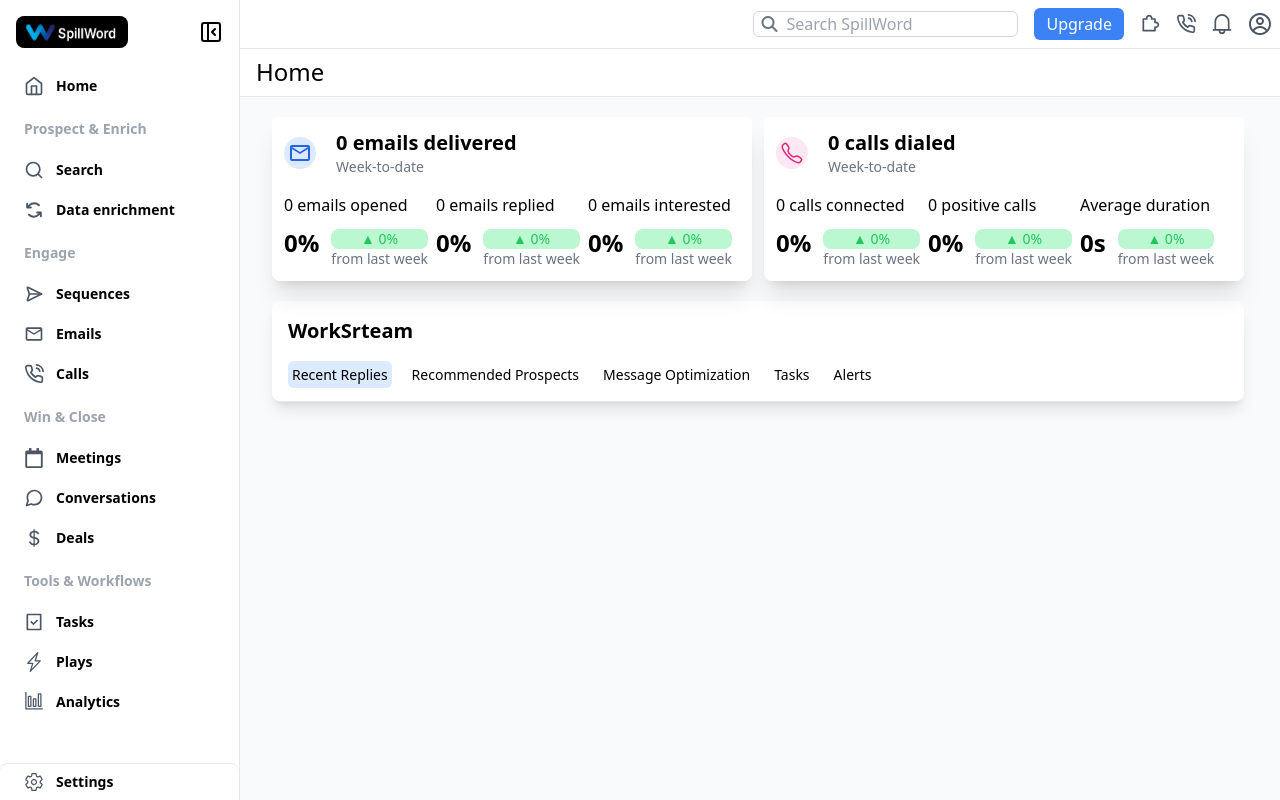
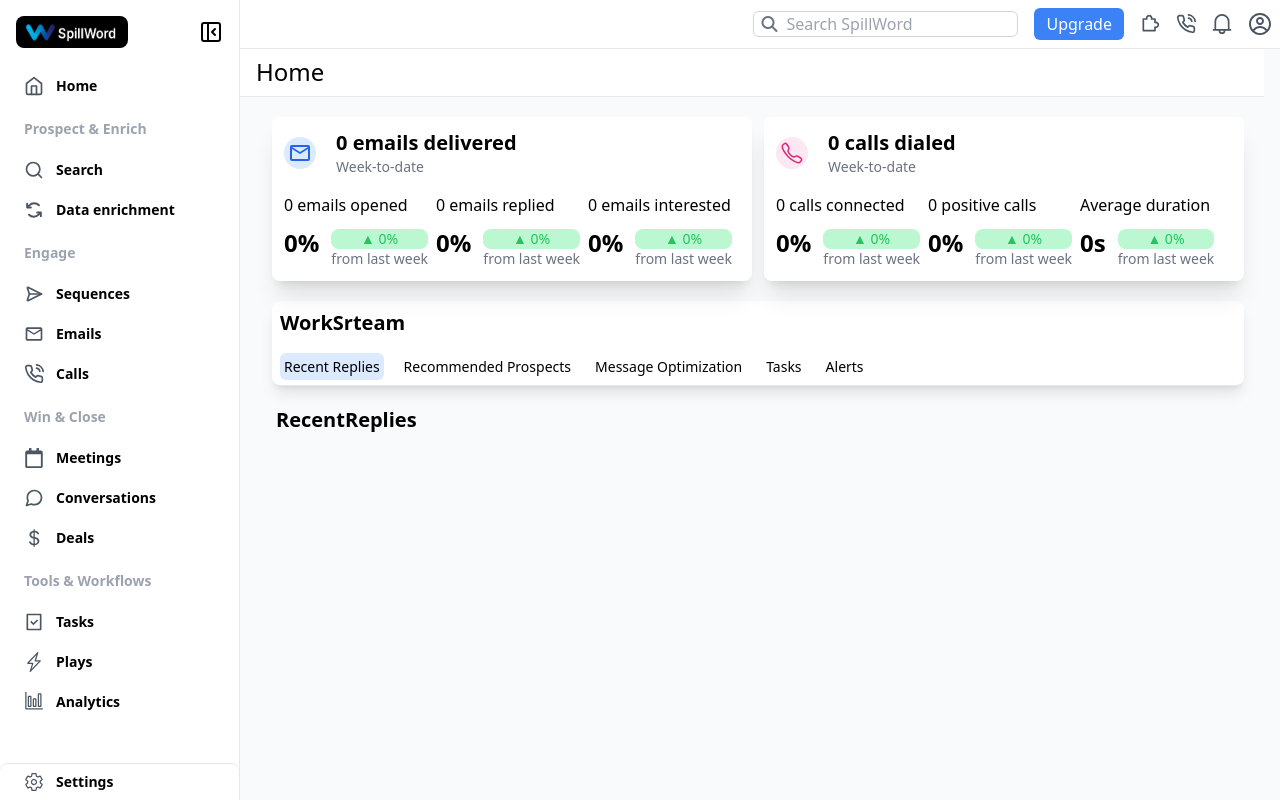
Before and after one commit to zainishfaq/Apollo, a React (Vite) app in the folder Frontend/: page /Home/RecentReplies in a window 1280 px wide. Built offline with nearby package versions, Linux system fonts and the light colour scheme.

Commit message:
Added Outlet Route in Home

```diff
--- a/Frontend/src/components/Home.jsx
+++ b/Frontend/src/components/Home.jsx
@@ -2,22 +2,23 @@ import React from "react";
 import { MdOutlineMailOutline } from "react-icons/md";
 import { IoCallOutline } from "react-icons/io5";
 import { useSidebarCollapseContext } from "../Context/SidebarCollapseContext";
-import { NavLink } from "react-router-dom"; // Import NavLink from react-router-dom
+import { NavLink, Outlet, useLocation } from "react-router-dom"; // Import NavLink from react-router-dom
 
 function Home() {
   const { isCollapsed } = useSidebarCollapseContext();
 
   // Function to determine if NavLink should have active styles
   const isActiveNavLink = (path) => {
-    return window.location.pathname === path;
-  };
+    return location.pathname.startsWith(path);
+
+};
 
   return (
     <>
       <div
         className={`text-2xl font-medium bg-white text-black mt-8  ${
           isCollapsed ? "ml-10" : "ml-56"
-        } -mr-4 ml-56 py-2 border-b border-gray-200 px-4`}
+        } py-2 border-b border-gray-200 px-4`}
       >
         Home
       </div>
@@ -134,7 +135,7 @@ function Home() {
         </div>
       </div>
 
-      <div className={`text-2xl font-medium shadow-lg rounded-lg bg-white text-black mt-5  ${isCollapsed ? "ml-16" : "ml-64"} ${isCollapsed ? "mr-2" : "mr-5"}  border-b p-3 border-gray-200 px-4 py-4`}>
+      <div className={`text-2xl font-medium shadow-lg rounded-lg bg-white text-black mt-5  ${isCollapsed ? "ml-16" : "ml-64"} ${isCollapsed ? "mr-2" : "mr-5"}  border-b p-3 border-gray-200 px-2 py-2`}>
         <h3 className="mb-5 text-xl font-semibold">
             WorkSrteam
         </h3>
@@ -181,6 +182,10 @@ function Home() {
           </li>
         </ul>
       </div>
+
+      <div className="mt-0 ml-60">
+        <Outlet />
+     </div>
     </>
   );
 }
--- a/Frontend/src/pages/Home/RecentReplies.jsx
+++ b/Frontend/src/pages/Home/RecentReplies.jsx
@@ -4,7 +4,10 @@ import { useSidebarCollapseContext } from '../../Context/SidebarCollapseContext'
 function RecentReplies() {
     const { isCollapsed } = useSidebarCollapseContext();
   return (
-    <div className={`${isCollapsed ? "-ml-44" : "ml-5"} mt-auto`}>RecentReplies</div>
+    <div className={`mt-5 ${isCollapsed ? "-ml-44" : "ml-5"} ${isCollapsed ? "mr-2" : "mr-5"}`}>
+        <h1 className='text-xl font-semibold'>RecentReplies</h1>
+    </div>
+
   )
 }
 
```
Also changed, not shown: 1 other file (tests, documents, lock files or other folders).
